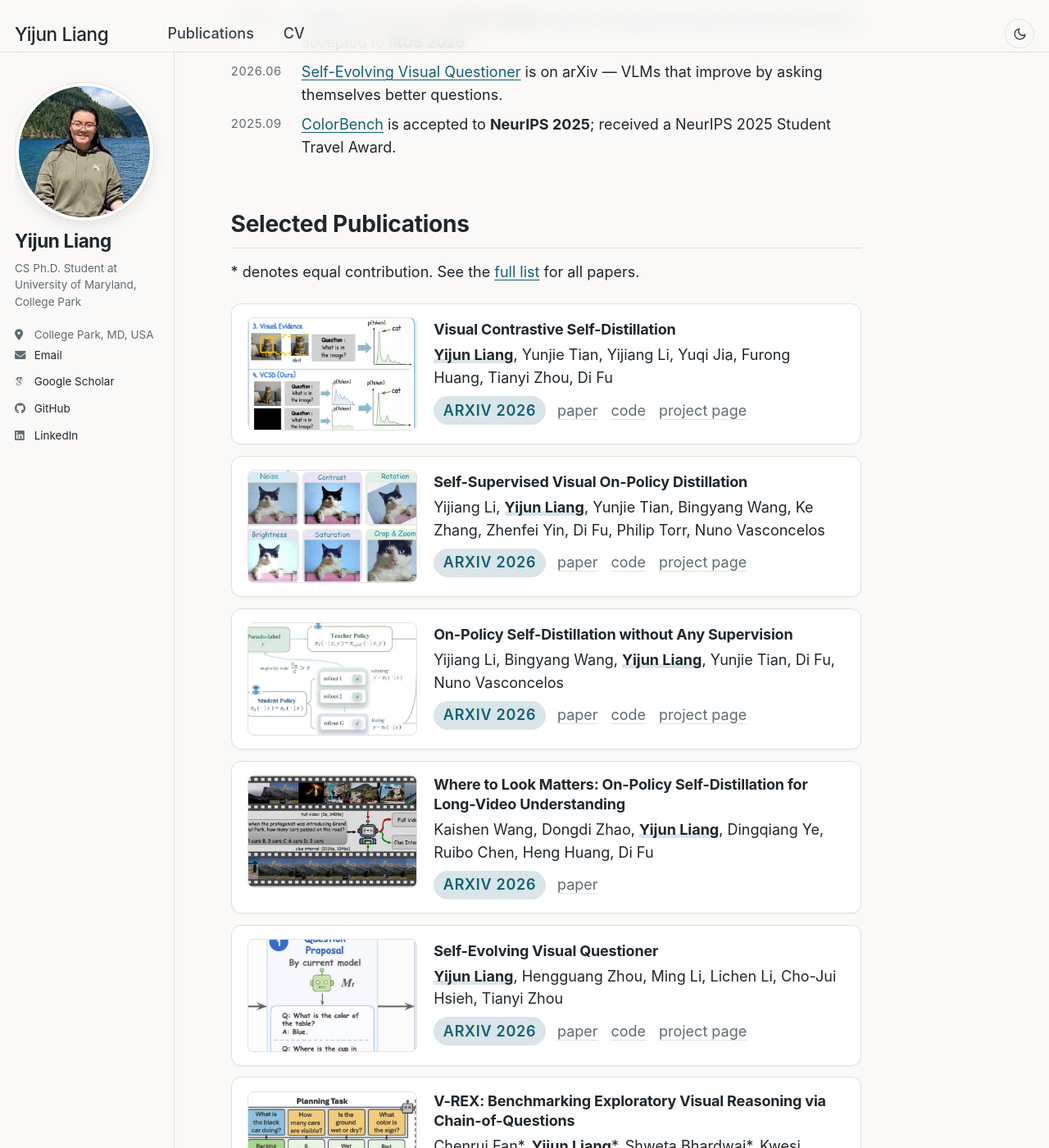
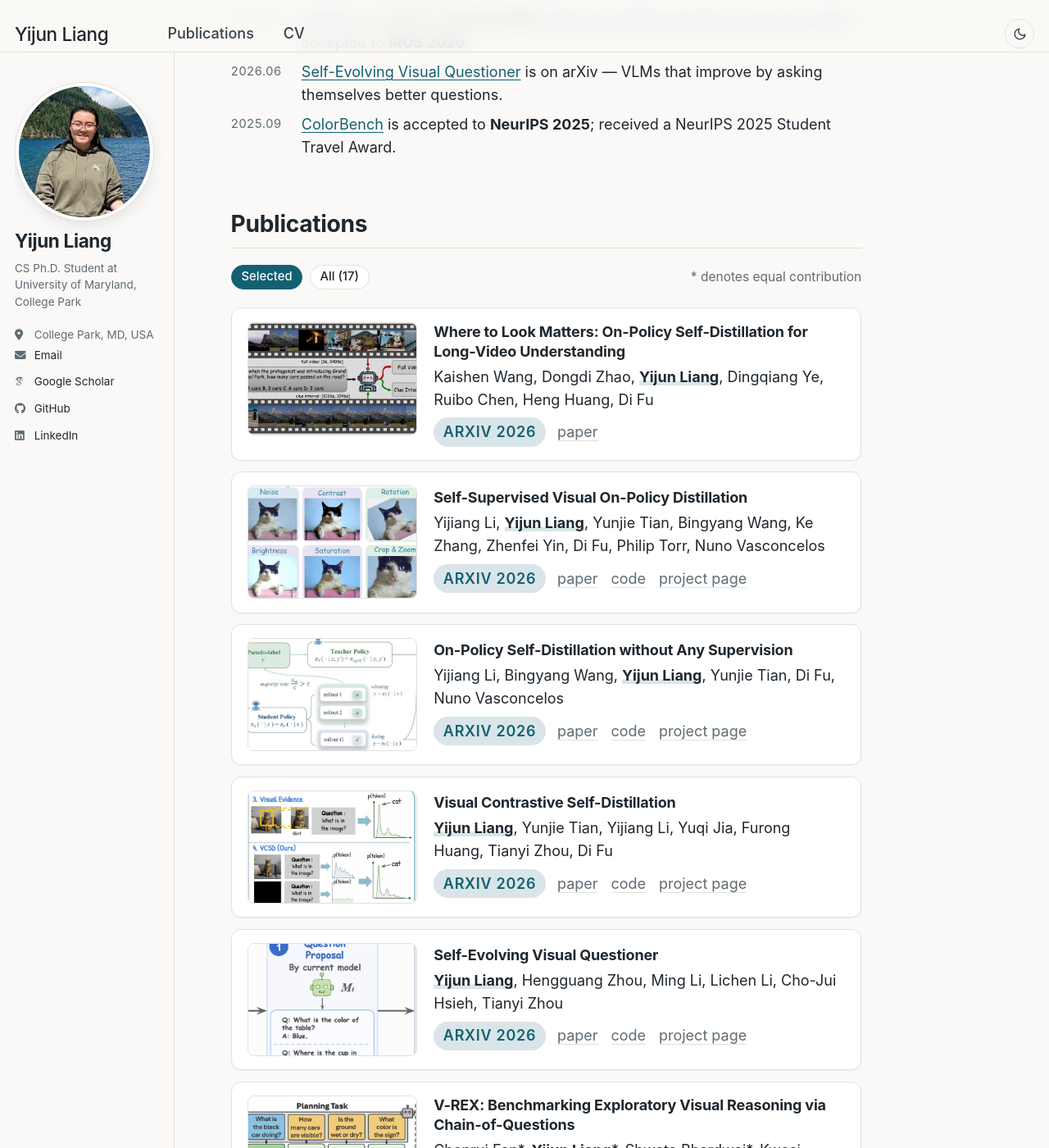
Before and after one commit to joliang17/joliang17.github.io, a Jekyll site: the page built from _pages/about.md, in a window 1280 px wide and 1400 px high, scrolled down 753 px. Shown: the whole window at 82% size. Built offline with Jekyll 4.4.1, drawn with Linux system fonts in a browser that asks for light colours; some web fonts are replaced; some of the changed text lies outside the part shown.

Commit message:
Homepage: Selected/All publication toggle driven by _data/publications.yml
Co-Authored-By: Claude Fable 5.1 <noreply@anthropic.com>
Claude-Session: https://claude.ai/code/session_01RmRbCfJWuiDRqrzfkdCCDq

```diff
--- a/_pages/about.md
+++ b/_pages/about.md
@@ -24,100 +24,48 @@ News
   <li><time>2025.09</time><span><a href="https://arxiv.org/abs/2504.10514">ColorBench</a> is accepted to <strong>NeurIPS 2025</strong>; received a NeurIPS 2025 Student Travel Award.</span></li>
 </ul>
 
-Selected Publications
+Publications
 ======
 
-\* denotes equal contribution. See the <a href="/publications/">full list</a> for all papers.
-{: .section-note}
+<div class="pub-toggle" role="group" aria-label="Publication view">
+  <button class="chip is-active" type="button" data-pub-view="selected">Selected</button>
+  <button class="chip" type="button" data-pub-view="all">All ({{ site.data.publications | size }})</button>
+  <span class="section-note pub-toggle__note">* denotes equal contribution</span>
+</div>
 
 <ul class="pub-cards">
-  <li>
-    <a class="pub-card__thumb" href="https://arxiv.org/abs/2607.21556"><img src="/images/teasers/vcsd.jpg" alt="VCSD teaser"></a>
+{% for pub in site.data.publications %}
+  <li class="pub-card{% unless pub.selected %} pub-card--extra is-hidden{% endunless %}">
+    {% if pub.teaser %}<a class="pub-card__thumb" href="{{ pub.url }}"><img src="/images/teasers/{{ pub.teaser }}" alt="" loading="lazy"></a>{% endif %}
     <div class="pub-card__body">
-      <a class="pub-card__title" href="https://arxiv.org/abs/2607.21556">Visual Contrastive Self-Distillation</a>
-      <p class="pub-card__authors"><strong>Yijun Liang</strong>, Yunjie Tian, Yijiang Li, Yuqi Jia, Furong Huang, Tianyi Zhou, Di Fu</p>
-      <p class="pub-card__meta"><span class="venue">arXiv 2026</span>
-        <a href="https://arxiv.org/abs/2607.21556">paper</a>
-        <a href="https://github.com/joliang17/VCSD">code</a>
-        <a href="https://joliang17.github.io/VisualCSD/">project page</a></p>
+      <a class="pub-card__title" href="{{ pub.url }}">{{ pub.title }}</a>
+      <p class="pub-card__authors">{{ pub.authors | markdownify | remove: "<p>" | remove: "</p>" | strip }}</p>
+      <p class="pub-card__meta"><span class="venue">{{ pub.venue }}</span>
+        <a href="{{ pub.url }}">paper</a>
+        {% if pub.code %}<a href="{{ pub.code }}">code</a>{% endif %}
+        {% if pub.page %}<a href="{{ pub.page }}">project page</a>{% endif %}
+        {% if pub.data %}<a href="{{ pub.data }}">dataset</a>{% endif %}</p>
     </div>
   </li>
-  <li>
-    <a class="pub-card__thumb" href="https://arxiv.org/abs/2608.14144"><img src="/images/teasers/s2vopd.jpg" alt="S2VOPD teaser"></a>
-    <div class="pub-card__body">
-      <a class="pub-card__title" href="https://arxiv.org/abs/2608.14144">Self-Supervised Visual On-Policy Distillation</a>
-      <p class="pub-card__authors">Yijiang Li, <strong>Yijun Liang</strong>, Yunjie Tian, Bingyang Wang, Ke Zhang, Zhenfei Yin, Di Fu, Philip Torr, Nuno Vasconcelos</p>
-      <p class="pub-card__meta"><span class="venue">arXiv 2026</span>
-        <a href="https://arxiv.org/abs/2608.14144">paper</a>
-        <a href="https://github.com/williamium3000/s2vopd">code</a>
-        <a href="https://williamium3000.github.io/s2vopd/">project page</a></p>
-    </div>
-  </li>
-  <li>
-    <a class="pub-card__thumb" href="https://arxiv.org/abs/2608.06296"><img src="/images/teasers/uopsd.jpg" alt="U-OPSD teaser"></a>
-    <div class="pub-card__body">
-      <a class="pub-card__title" href="https://arxiv.org/abs/2608.06296">On-Policy Self-Distillation without Any Supervision</a>
-      <p class="pub-card__authors">Yijiang Li, Bingyang Wang, <strong>Yijun Liang</strong>, Yunjie Tian, Di Fu, Nuno Vasconcelos</p>
-      <p class="pub-card__meta"><span class="venue">arXiv 2026</span>
-        <a href="https://arxiv.org/abs/2608.06296">paper</a>
-        <a href="https://github.com/williamium3000/u-opsd">code</a>
-        <a href="https://williamium3000.github.io/u-opsd/">project page</a></p>
-    </div>
-  </li>
-  <li>
-    <a class="pub-card__thumb" href="https://arxiv.org/abs/2608.25356"><img src="/images/teasers/clueopsd.jpg" alt="Clue-OPSD teaser"></a>
-    <div class="pub-card__body">
-      <a class="pub-card__title" href="https://arxiv.org/abs/2608.25356">Where to Look Matters: On-Policy Self-Distillation for Long-Video Understanding</a>
-      <p class="pub-card__authors">Kaishen Wang, Dongdi Zhao, <strong>Yijun Liang</strong>, Dingqiang Ye, Ruibo Chen, Heng Huang, Di Fu</p>
-      <p class="pub-card__meta"><span class="venue">arXiv 2026</span>
-        <a href="https://arxiv.org/abs/2608.25356">paper</a></p>
-    </div>
-  </li>
-  <li>
-    <a class="pub-card__thumb" href="https://arxiv.org/abs/2606.13929"><img src="/images/teasers/sevq.jpg" alt="SEVQ teaser"></a>
-    <div class="pub-card__body">
-      <a class="pub-card__title" href="https://arxiv.org/abs/2606.13929">Self-Evolving Visual Questioner</a>
-      <p class="pub-card__authors"><strong>Yijun Liang</strong>, Hengguang Zhou, Ming Li, Lichen Li, Cho-Jui Hsieh, Tianyi Zhou</p>
-      <p class="pub-card__meta"><span class="venue">arXiv 2026</span>
-        <a href="https://arxiv.org/abs/2606.13929">paper</a>
-        <a href="https://github.com/tianyi-lab/SelfEvolvingVQG">code</a>
-        <a href="https://joliang17.github.io/SelfEvolvingVQG/">project page</a></p>
-    </div>
-  </li>
-  <li>
-    <a class="pub-card__thumb" href="https://arxiv.org/abs/2512.11995"><img src="/images/teasers/vrex.jpg" alt="V-REX teaser"></a>
-    <div class="pub-card__body">
-      <a class="pub-card__title" href="https://arxiv.org/abs/2512.11995">V-REX: Benchmarking Exploratory Visual Reasoning via Chain-of-Questions</a>
-      <p class="pub-card__authors">Chenrui Fan*, <strong>Yijun Liang</strong>*, Shweta Bhardwaj*, Kwesi Cobbina, Ming Li, Tianyi Zhou</p>
-      <p class="pub-card__meta"><span class="venue">ECCV 2026</span>
-        <a href="https://arxiv.org/abs/2512.11995">paper</a>
-        <a href="https://github.com/tianyi-lab/VREX">code</a></p>
-    </div>
-  </li>
-  <li>
-    <a class="pub-card__thumb" href="https://arxiv.org/abs/2504.10514"><img src="/images/teasers/colorbench.jpg" alt="ColorBench teaser"></a>
-    <div class="pub-card__body">
-      <a class="pub-card__title" href="https://arxiv.org/abs/2504.10514">ColorBench: Can VLMs See and Understand the Colorful World? A Comprehensive Benchmark for Color Perception, Reasoning, and Robustness</a>
-      <p class="pub-card__authors"><strong>Yijun Liang</strong>*, Ming Li*, Chenrui Fan, Ziyue Li, Dang Nguyen, Kwesi Adu Cobbina, Shweta Bhardwaj, Jiuhai Chen, Fuxiao Liu, Tianyi Zhou</p>
-      <p class="pub-card__meta"><span class="venue">NeurIPS 2025</span>
-        <a href="https://arxiv.org/abs/2504.10514">paper</a>
-        <a href="https://github.com/umd-huang-lab/ColorBench">code</a>
-        <a href="https://huggingface.co/datasets/umd-zhou-lab/ColorBench">dataset</a></p>
-    </div>
-  </li>
-  <li>
-    <a class="pub-card__thumb" href="https://arxiv.org/abs/2410.13674"><img src="/images/teasers/discl.jpg" alt="Diffusion Curriculum teaser"></a>
-    <div class="pub-card__body">
-      <a class="pub-card__title" href="https://arxiv.org/abs/2410.13674">Diffusion Curriculum: Synthetic-to-Real Generative Curriculum Learning via Image-Guided Diffusion</a>
-      <p class="pub-card__authors"><strong>Yijun Liang</strong>*, Shweta Bhardwaj*, Tianyi Zhou</p>
-      <p class="pub-card__meta"><span class="venue">ICCV 2025</span>
-        <a href="https://arxiv.org/abs/2410.13674">paper</a>
-        <a href="https://github.com/tianyi-lab/DisCL">code</a></p>
-    </div>
-  </li>
+{% endfor %}
 </ul>
 
-<p class="more-link"><a href="/publications/">Full publication list →</a></p>
+<p class="more-link"><a href="/publications/">Browse by topic →</a></p>
+
+<script>
+(function () {
+  var chips = document.querySelectorAll('[data-pub-view]');
+  var extras = document.querySelectorAll('.pub-card--extra');
+  chips.forEach(function (chip) {
+    chip.addEventListener('click', function () {
+      chips.forEach(function (c) { c.classList.remove('is-active'); });
+      chip.classList.add('is-active');
+      var showAll = chip.getAttribute('data-pub-view') === 'all';
+      extras.forEach(function (li) { li.classList.toggle('is-hidden', !showAll); });
+    });
+  });
+})();
+</script>
 
 Education
 ======
--- a/_sass/layout/_custom.scss
+++ b/_sass/layout/_custom.scss
@@ -790,3 +790,21 @@ blockquote {
     border-color: var(--global-accent-color);
   }
 }
+
+.pub-toggle {
+  display: -webkit-box;
+  display: flex;
+  flex-wrap: wrap;
+  -webkit-box-align: center;
+          align-items: center;
+  gap: 0.45rem;
+  margin-top: 1.1em;
+
+  .pub-toggle__note {
+    margin: 0 0 0 auto;
+  }
+}
+
+.pub-cards > li.is-hidden {
+  display: none;
+}
```
Also changed, not shown: _data/publications.yml (+17 -0 lines).
